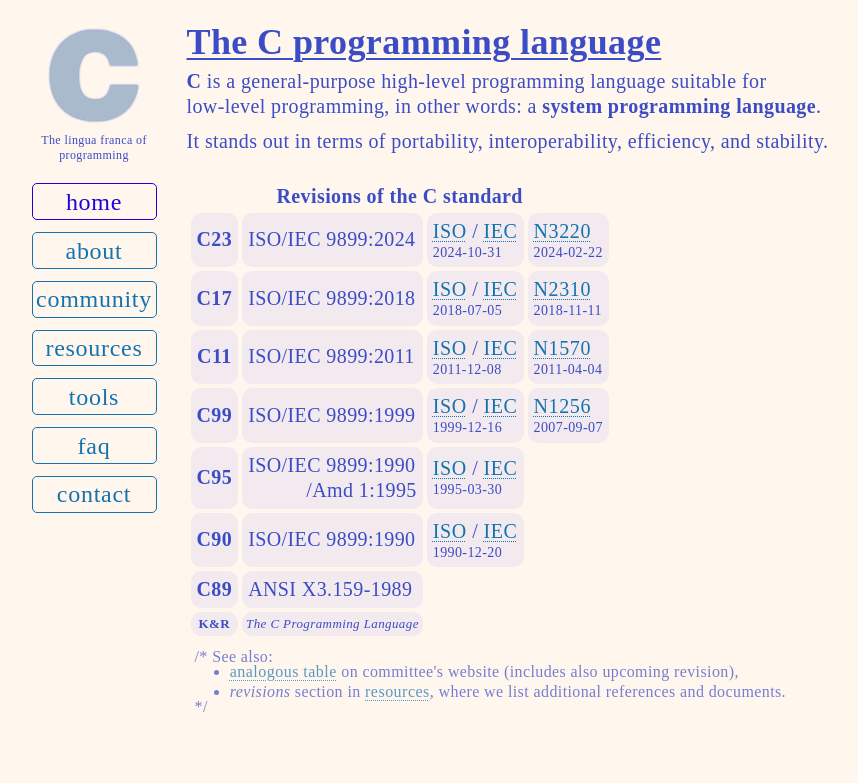
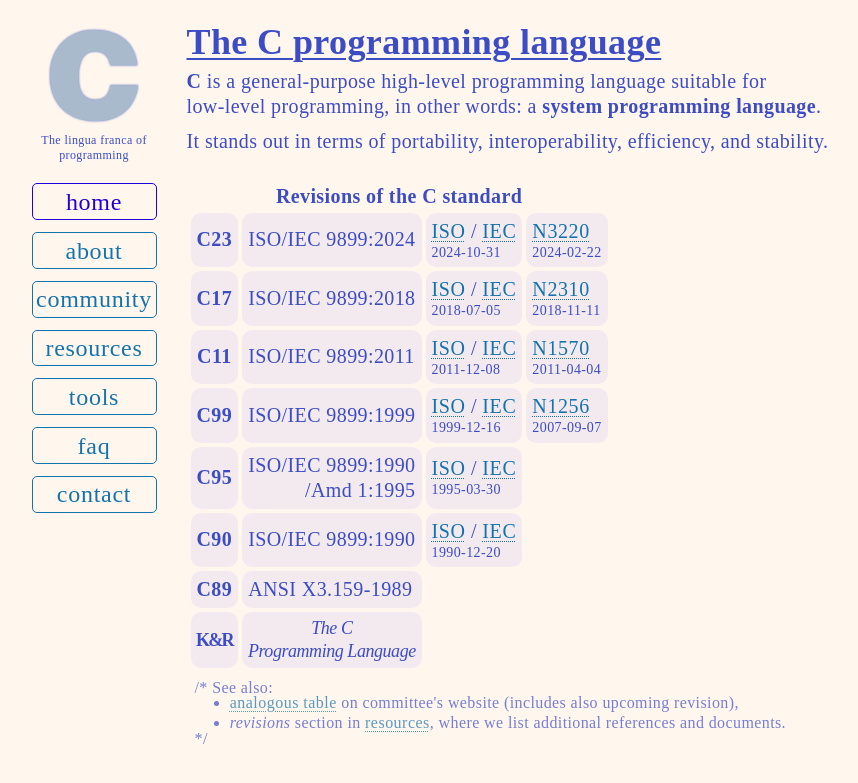
Before and after one commit to c-lang-org/c-www-homepage, a Jekyll site: the page built from index.html, in a window 1280 px wide. Shown: the top 783 px of the page, without its empty margins (201-1059 px from the left). Built offline with Jekyll 4.4.1, drawn with Linux system fonts in a browser that asks for light colours.

Commit message:
Increase font size for K&R in revisions table

```diff
--- a/_includes/revisions-table.html
+++ b/_includes/revisions-table.html
@@ -83,9 +83,11 @@
       <td>C89</td>
       <td>ANSI X3.159-1989</td>
     </tr>
-    <tr style="font-size: 0.65em"> <!-- K&R -->
-      <td>K&amp;R</td>
-      <td><i>The C Programming Language</i></td>
+    <tr> <!-- K&R -->
+      <td style="font-size:0.9em;letter-spacing:-0.1em">K&amp;R</td>
+      <td style="font-size:0.9em;letter-spacing:-0.025em;text-align:center">
+        <i>The C<br>Programming Language</i>
+      </td>
     </tr>
   </tbody>
 </table>
--- a/style.css
+++ b/style.css
@@ -280,7 +280,6 @@ table.revisions {
 table.revisions td {
   border-radius: 10px;
   padding: 0.3em;
-  text-wrap: nowrap;
 }
 
 table.revisions td:first-of-type {
```
